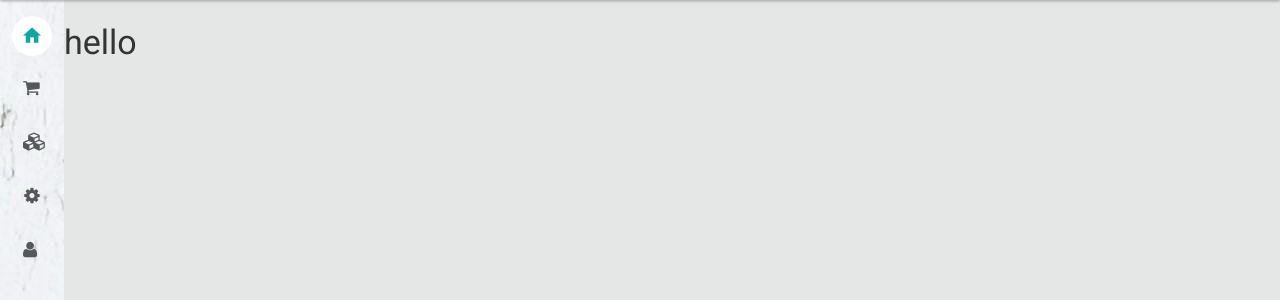
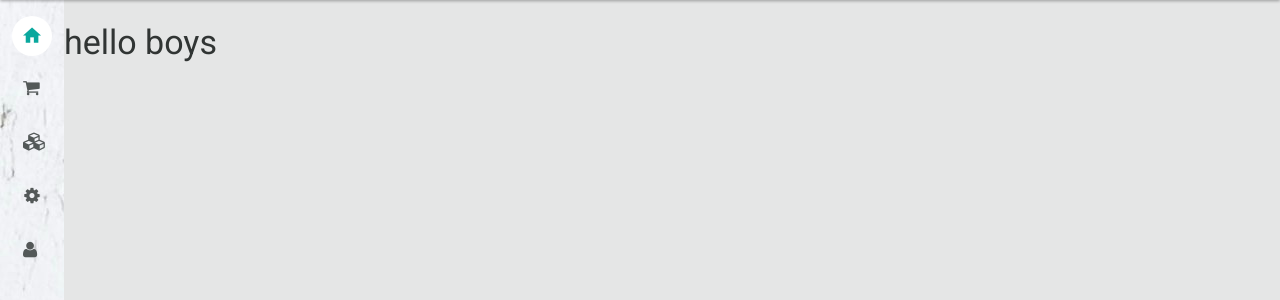
Before and after one commit to iamrishi-x/Restaurant_Mangement, a Django app: template templates/index.html in a window 1280 px wide. Shown: the part 64-364 px from the top of the page. Run offline with Django 3.2, Linux system fonts and the light colour scheme; the template is opened without the code that fills it, so the values that code supplies are empty; some libraries are stand-ins or nearby versions.

Commit message:
just check edit

```diff
--- a/templates/index.html
+++ b/templates/index.html
@@ -3,5 +3,5 @@
 {% block title %} All Orders {% endblock %}
 
 {% block body %}
-                <h1>hello</h1>
+                <h1>hello boys</h1>
 {% endblock %}
```
